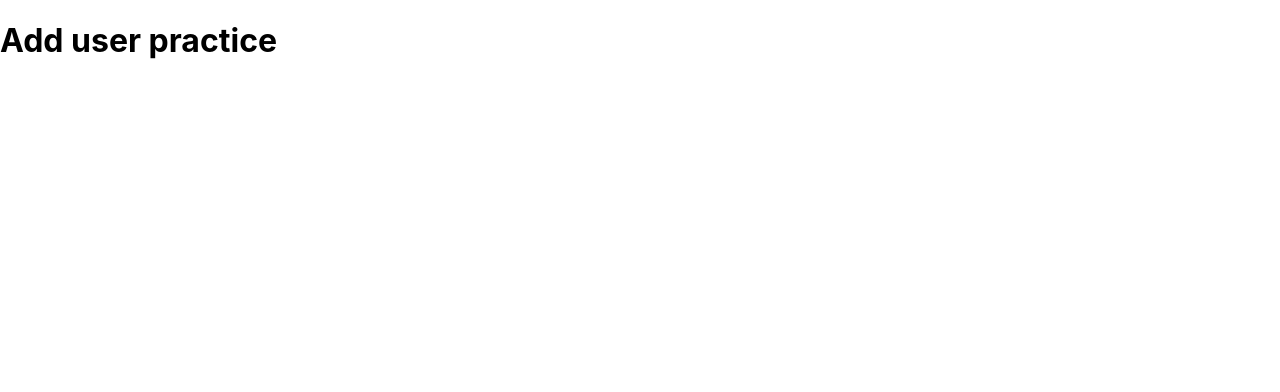
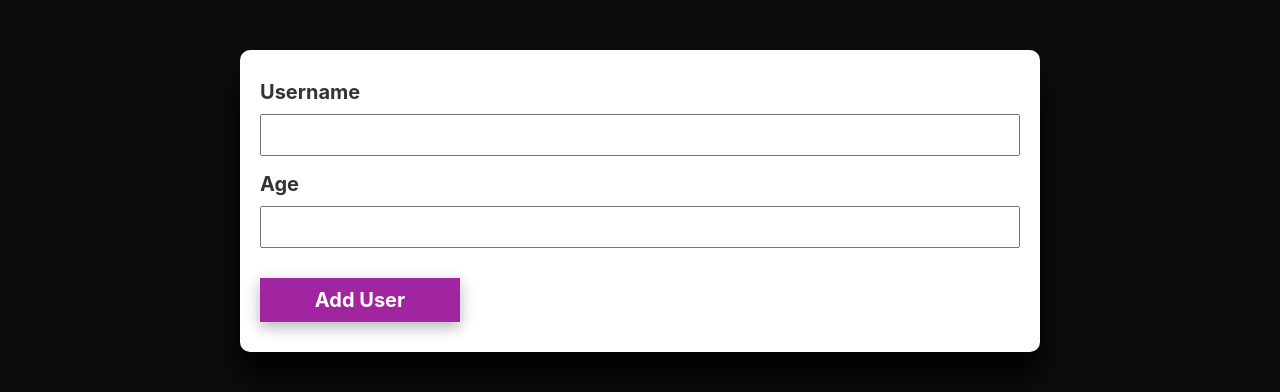
Before and after one commit to hairalei/add-user-form, a React (Create React App) app: page / in a window 1280 px wide. Shown: the top 392 px of the page. Built offline with nearby package versions, Linux system fonts and the light colour scheme.

Commit message:
Add user and delete user button are now working

```diff
--- a/package.json
+++ b/package.json
@@ -8,6 +8,7 @@
     "@testing-library/user-event": "^13.5.0",
     "react": "^18.2.0",
     "react-dom": "^18.2.0",
+    "react-icons": "^4.4.0",
     "react-scripts": "5.0.1",
     "web-vitals": "^2.1.4"
   },
--- a/src/App.js
+++ b/src/App.js
@@ -1,7 +1,27 @@
+import React, { useState } from "react";
+import Form from "./components/Form";
+import UsersList from "./components/UsersList";
+import Modal from "./components/Modal";
+
 function App() {
+  const [users, setUsers] = useState([]);
+  const [isInvalid, setIsInvalid] = useState(false);
+  const [invalidMessage, setInvalidMessage] = useState("");
+
   return (
     <div className="App">
-      <h1>Add user practice</h1>
+      <Form
+        users={users}
+        setUsers={setUsers}
+        setIsInvalid={setIsInvalid}
+        setInvalidMessage={setInvalidMessage}
+      />
+      <UsersList users={users} setUsers={setUsers} />
+      <Modal
+        isInvalid={isInvalid}
+        setIsInvalid={setIsInvalid}
+        invalidMessage={invalidMessage}
+      />
     </div>
   );
 }
--- /dev/null
+++ b/src/components/Card.js
@@ -0,0 +1,8 @@
+import React from "react";
+import styles from "./Card.module.css";
+
+function Card({ children }) {
+  return <section className={styles.card}>{children}</section>;
+}
+
+export default Card;
--- /dev/null
+++ b/src/components/Card.module.css
@@ -0,0 +1,14 @@
+.card {
+  max-width: 80rem;
+  width: 100vw;
+  background-color: #fff;
+  border-radius: 1rem;
+  color: #333;
+  padding: 3rem 2rem;
+  box-shadow: 0 25px 30px rgba(0, 0, 0, 0.9);
+  margin-bottom: 4.2rem;
+  overflow: hidden;
+
+  display: flex;
+  flex-direction: column;
+}
--- a/src/components/Form.js
+++ b/src/components/Form.js
@@ -1,7 +1,87 @@
-import React from "react";
+import React, { useState } from "react";
+import styles from "./Form.module.css";
+import Card from "./Card";
 
-function Form() {
-  return <div>form</div>;
+function Form({ setIsInvalid, setUsers, setInvalidMessage }) {
+  const [username, setUsername] = useState("");
+  const [age, setAge] = useState("");
+
+  const handleInputChange = (e) => {
+    if (e.target.id === "username") {
+      setUsername(e.target.value);
+    }
+
+    if (e.target.id === "age") {
+      setAge(e.target.value);
+    }
+  };
+
+  const handleAddUser = (e) => {
+    e.preventDefault();
+
+    if (username.length === 0 || age.length === 0) {
+      setIsInvalid(true);
+      setInvalidMessage(
+        "Please enter a valid username and age (non-empty values)."
+      );
+      return;
+    }
+
+    if (age < 0 || age > 130) {
+      setIsInvalid(true);
+      setInvalidMessage("Please enter a valid age (between 1 and 130).");
+      return;
+    }
+
+    const id = username[0] + age + Math.trunc(Math.random() * 100000);
+    const user = { username, age, id };
+    setUsername("");
+    setAge("");
+
+    setUsers((prev) => {
+      return [...prev, user];
+    });
+  };
+
+  return (
+    <Card>
+      <form action="#" className={styles.form} onSubmit={handleAddUser}>
+        <label htmlFor="username" className={styles["form__label"]}>
+          Username
+        </label>
+        <input
+          className={styles["form__input"]}
+          type="text"
+          name="username"
+          id="username"
+          onChange={handleInputChange}
+          value={username}
+        />
+
+        <label htmlFor="age" className={styles["form__label"]}>
+          Age
+        </label>
+        <input
+          className={styles["form__input"]}
+          type="number"
+          name="age"
+          id="age"
+          // min={1}
+          // max={120}
+          onChange={handleInputChange}
+          value={age}
+        />
+
+        <button
+          type="submit"
+          className={`${styles.btn} btn`}
+          onSubmit={handleAddUser}
+        >
+          Add User
+        </button>
+      </form>
+    </Card>
+  );
 }
 
 export default Form;
--- a/src/components/Form.module.css
+++ b/src/components/Form.module.css
@@ -0,0 +1,19 @@
+.form__label {
+  font-size: 2rem;
+  font-weight: bold;
+  margin-bottom: 1rem;
+  display: block;
+}
+
+.form__input {
+  width: 100%;
+  height: 4.2rem;
+  margin-bottom: 1.6rem;
+  padding: 1rem;
+  font-size: 1.6rem;
+}
+
+.form .btn {
+  font-size: 2rem;
+  margin-top: 1.4rem;
+}
--- /dev/null
+++ b/src/components/Modal.js
@@ -0,0 +1,33 @@
+import React from "react";
+import styles from "./Modal.module.css";
+import Card from "./Card";
+
+function Modal({ isInvalid, setIsInvalid, invalidMessage }) {
+  const handleCloseModal = () => {
+    setIsInvalid(false);
+  };
+
+  return (
+    <>
+      <div
+        className={`${
+          isInvalid ? styles.modal + styles.invalid : styles.modal
+        }`}
+      >
+        <div className={styles.overlay} onClick={handleCloseModal}></div>
+
+        <div className={styles["modal__popup"]}>
+          <Card>
+            <h2 className={styles["modal__heading"]}>Invalid Input</h2>
+            <p className={styles["modal__message"]}>{invalidMessage}</p>
+            <button className={`${styles.btn} btn`} onClick={handleCloseModal}>
+              Okay
+            </button>
+          </Card>
+        </div>
+      </div>
+    </>
+  );
+}
+
+export default Modal;
--- /dev/null
+++ b/src/components/Modal.module.css
@@ -0,0 +1,52 @@
+.modal {
+  display: none;
+  visibility: none;
+  opacity: 0;
+}
+
+.modal.invalid {
+  display: block;
+  visibility: visible;
+  opacity: 1;
+}
+
+.modal__popup {
+  position: absolute;
+  top: 50%;
+  left: 50%;
+  transform: translate(-50%, -50%);
+  z-index: 999;
+}
+
+.overlay {
+  position: absolute;
+  top: 0;
+  left: 0;
+  right: 0;
+  bottom: 0;
+  width: 100vw;
+  height: 100vh;
+
+  background-color: rgba(0, 0, 0, 0.9);
+}
+
+.modal__heading {
+  background-color: #681868;
+  color: #fff;
+  margin: -2rem;
+  margin-top: -3.2rem;
+  padding: 2rem;
+  font-size: 3.2rem;
+}
+
+.modal__message {
+  margin: 5rem 0;
+  font-size: 2rem;
+}
+
+.modal__popup .btn {
+  font-size: 1.6rem;
+  margin-left: auto;
+  letter-spacing: 1px;
+  text-transform: uppercase;
+}
--- a/src/components/UsersList.js
+++ b/src/components/UsersList.js
@@ -1,7 +1,48 @@
 import React from "react";
+import styles from "./UsersList.module.css";
+import Card from "./Card";
+import { FaRegTrashAlt, FaPen } from "../../node_modules/react-icons/fa";
 
-function UsersList() {
-  return <div>users</div>;
+function UsersList({ users, setUsers }) {
+  if (users.length === 0) return;
+
+  const handleDeleteUser = (userId) => {
+    setUsers((prev) => {
+      const updatedUsers = prev.filter((user) => user.id !== userId);
+
+      return updatedUsers;
+    });
+  };
+
+  return (
+    <Card>
+      <div className={styles["users-list"]}>
+        {users.map((user) => {
+          return (
+            <div key={user.id} className={styles.user}>
+              <p className={styles["users-list__user"]}>
+                {user.username} ({user.age} years old)
+              </p>
+
+              <div className="btns">
+                <button
+                  className={styles["btn--icon"] + " " + styles["btn--edit"]}
+                >
+                  <FaPen />
+                </button>
+                <button
+                  className={styles["btn--icon"] + " " + styles["btn--delete"]}
+                  onClick={() => handleDeleteUser(user.id)}
+                >
+                  <FaRegTrashAlt />
+                </button>
+              </div>
+            </div>
+          );
+        })}
+      </div>
+    </Card>
+  );
 }
 
 export default UsersList;
--- a/src/components/UsersList.module.css
+++ b/src/components/UsersList.module.css
@@ -0,0 +1,35 @@
+.users-list {
+  display: flex;
+  flex-direction: column;
+  gap: 1rem;
+  font-size: 2.4rem;
+  font-weight: 500;
+  text-transform: capitalize;
+}
+
+.user {
+  display: flex;
+  justify-content: space-between;
+  align-items: center;
+}
+
+.user:not(:last-of-type) {
+  border-bottom: 1px solid #999;
+  padding-bottom: 1rem;
+  margin-bottom: 0.5rem;
+}
+
+.btn--icon {
+  font-size: 1.8rem;
+  background-color: transparent;
+  border: none;
+  margin: 0 0.8rem;
+  cursor: pointer;
+}
+
+.btn--edit:hover {
+  color: blueviolet;
+}
+.btn--delete:hover {
+  color: red;
+}
--- a/src/index.css
+++ b/src/index.css
@@ -1,13 +1,60 @@
+* {
+  margin: 0;
+  padding: 0;
+  box-sizing: border-box;
+}
+
+html {
+  font-size: 62.5%;
+}
+
 body {
-  margin: 0;
-  font-family: -apple-system, BlinkMacSystemFont, 'Segoe UI', 'Roboto', 'Oxygen',
-    'Ubuntu', 'Cantarell', 'Fira Sans', 'Droid Sans', 'Helvetica Neue',
+  font-family: -apple-system, BlinkMacSystemFont, "Segoe UI", "Roboto", "Oxygen",
+    "Ubuntu", "Cantarell", "Fira Sans", "Droid Sans", "Helvetica Neue",
     sans-serif;
   -webkit-font-smoothing: antialiased;
   -moz-osx-font-smoothing: grayscale;
+
+  display: flex;
+  flex-direction: column;
+  align-items: center;
+  justify-content: center;
+
+  padding: 5rem 0;
+  background-color: #0e0d0d;
+  position: relative;
+
+  /* TODO: delete later */
+  color: #fff;
 }
 
-code {
-  font-family: source-code-pro, Menlo, Monaco, Consolas, 'Courier New',
-    monospace;
+.btn {
+  background-color: #a124a1;
+  border: none;
+  box-shadow: 0 5px 15px rgba(0, 0, 0, 0.3);
+  font-weight: bold;
+  font-family: inherit;
+  color: #fff;
+  text-transform: capitalize;
+  padding: 1rem 2rem;
+  cursor: pointer;
+  display: inline-block;
 }
+
+.btn:hover {
+  opacity: 0.8;
+}
+
+.btn:active {
+  transform: scale(0.98);
+}
+
+@media (min-width: 650px) {
+  body {
+    padding: 5rem;
+  }
+
+  .btn {
+    width: 20rem;
+  }
+}
```
Also changed, not shown: 1 other file (tests, documents, lock files or other folders).
